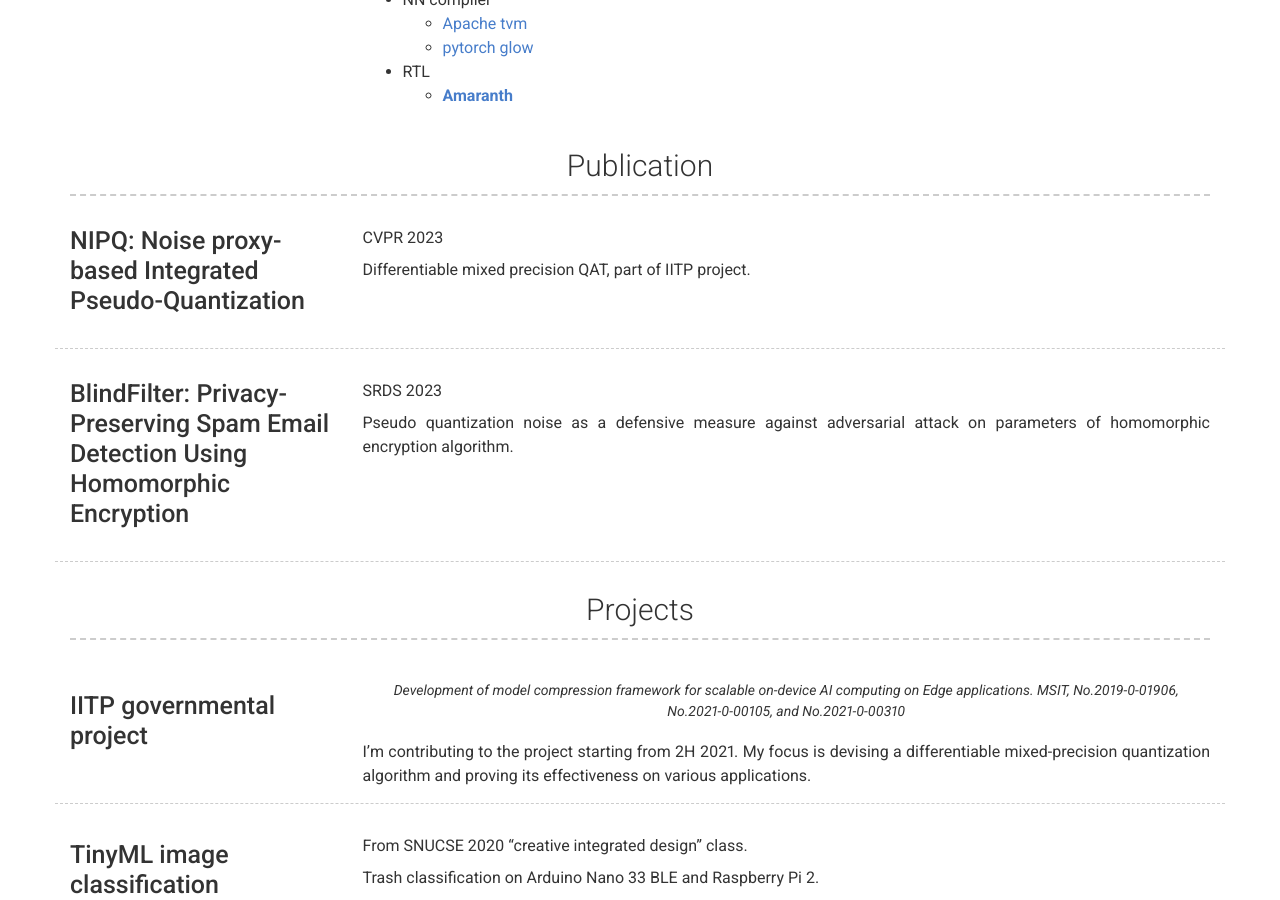
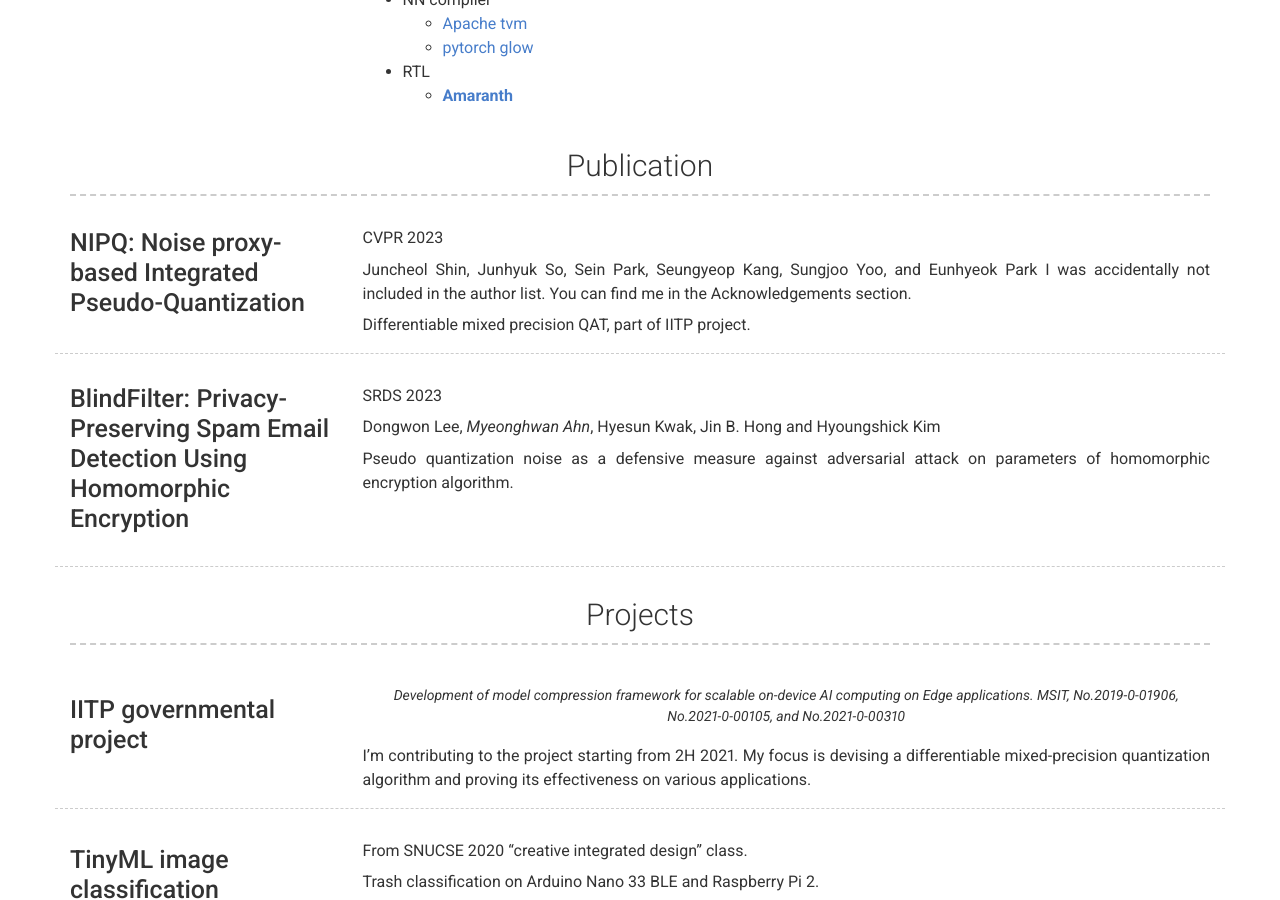
Before and after one commit to lightb0x/lightb0x.github.io, a Jekyll site: the page built from index.md, in a window 1280 px wide and 900 px high, scrolled down 505 px. Built offline with Jekyll 4.4.1, drawn with Linux system fonts in a browser that asks for light colours; nearby versions of some CDN libraries.

Commit message:
add author list for each publication

```diff
--- a/_config.yml
+++ b/_config.yml
@@ -85,12 +85,18 @@ content:
         description: |
           CVPR 2023
 
+          Juncheol Shin, Junhyuk So, Sein Park, Seungyeop Kang, Sungjoo Yoo, and Eunhyeok Park
+          I was accidentally not included in the author list. You can find me in the Acknowledgements section.
+
           Differentiable mixed precision QAT, part of IITP project.
+
       - layout: left
         border: weak
         title: "BlindFilter: Privacy-Preserving Spam Email Detection Using Homomorphic Encryption"
         description: |
           SRDS 2023
+
+          Dongwon Lee, *Myeonghwan Ahn*, Hyesun Kwak, Jin B. Hong and Hyoungshick Kim
 
           Pseudo quantization noise as a defensive measure against adversarial attack on parameters of homomorphic encryption algorithm.
 
```
